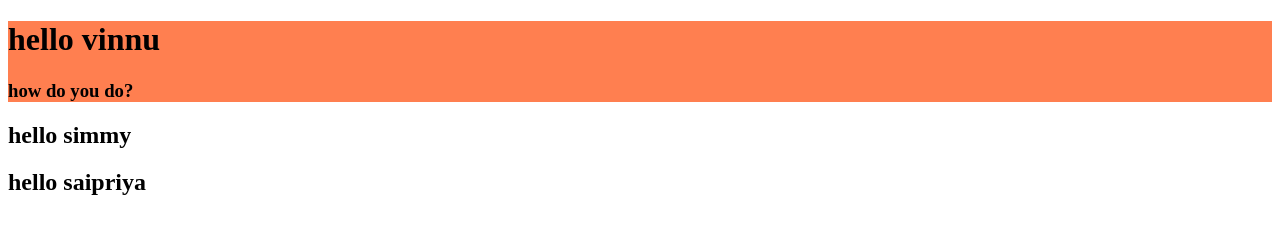
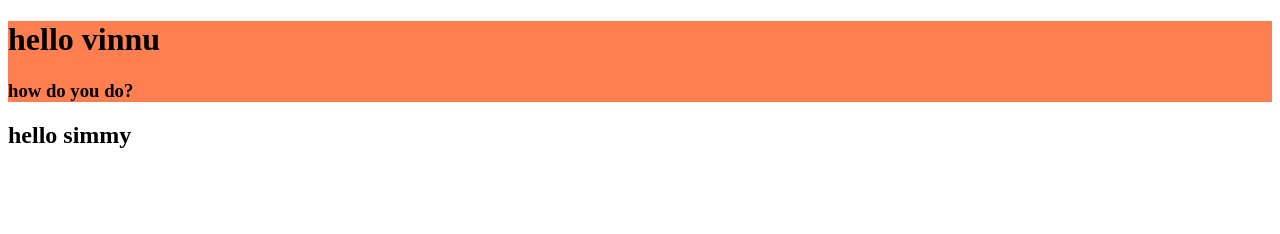
Before and after one commit to satvikplatform/gpractice, a plain HTML site: page index.html in a window 1280 px wide. Drawn offline with Linux system fonts and the light colour scheme.

Commit message:
Revert "added saipriya"
This reverts commit 078b40dc4c489730413f0bbaa08e3b8eddeb2779.

```diff
--- a/index.html
+++ b/index.html
@@ -18,9 +18,6 @@
     <div>
         <h2>hello simmy</h2>
     </div>
-    <div>
-        <h2>hello saipriya</h2>
-    </div>
 
 
     <script src="myscript.js"></script>
```
